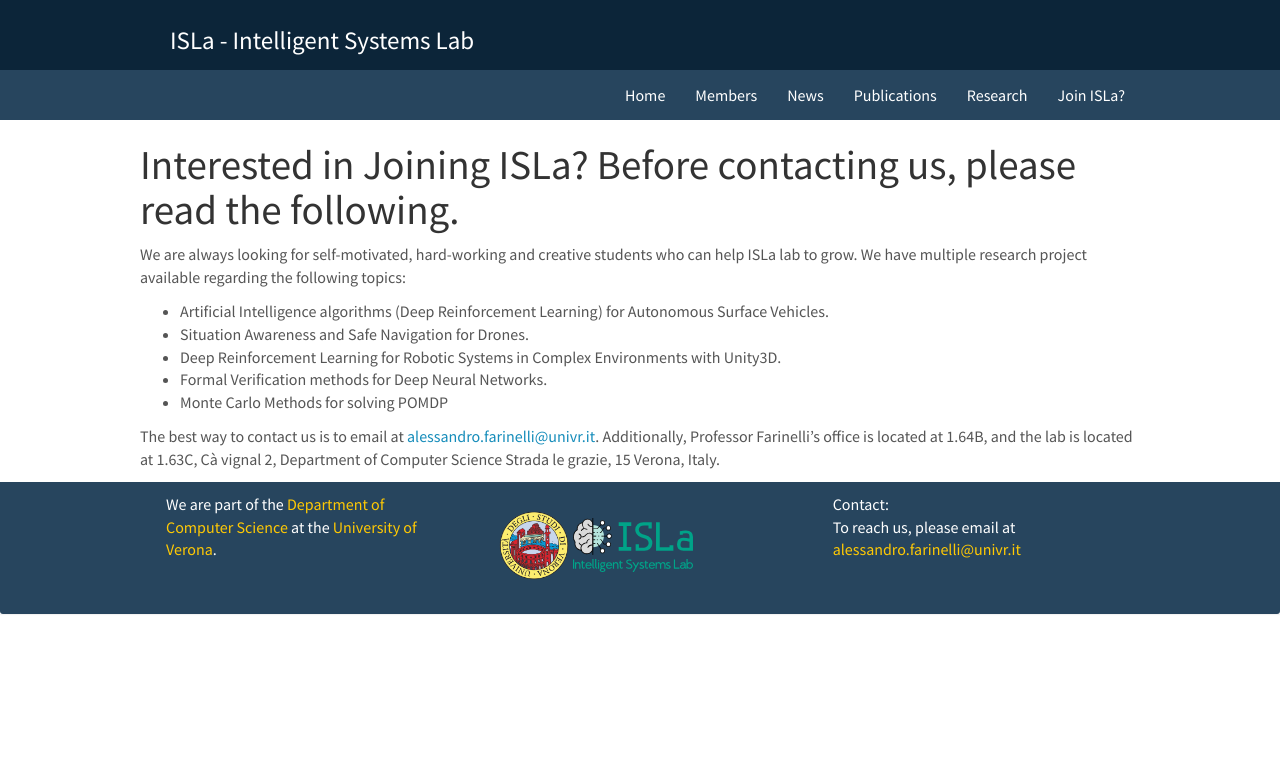
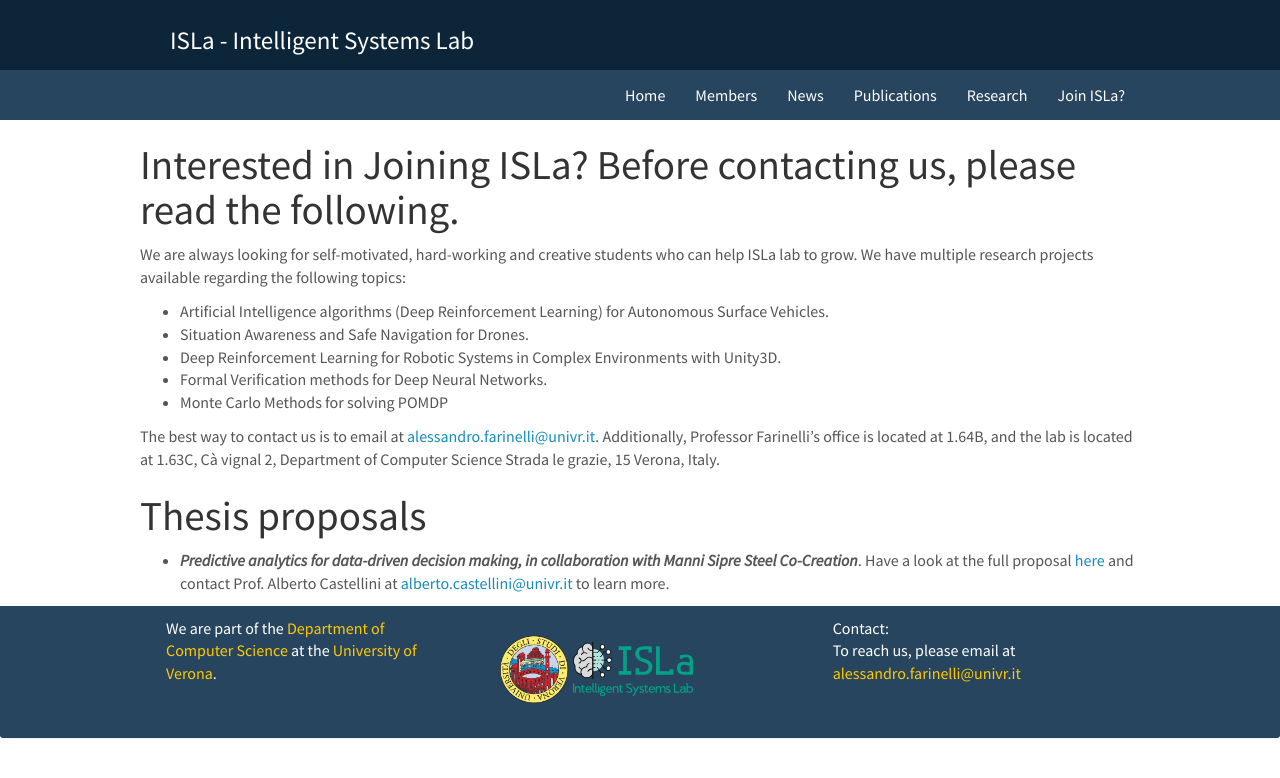
Before and after one commit to Isla-lab/Isla-lab.github.io, a Jekyll site: the page built from _pages/joiningus.md, in a window 1280 px wide. Shown: the top 778 px of the page. Built offline with Jekyll 4.4.1, drawn with Linux system fonts in a browser that asks for light colours; nearby versions of some CDN libraries.

Commit message:
Update joiningus.md

```diff
--- a/_pages/joiningus.md
+++ b/_pages/joiningus.md
@@ -9,7 +9,7 @@ permalink: /joiningus/
 # Interested in Joining ISLa? Before contacting us, please read the following.
 
 We are always looking for self-motivated, hard-working and creative students who can help ISLa lab to grow.
-We have multiple research project available regarding the following topics:
+We have multiple research projects available regarding the following topics:
 
 * Artificial Intelligence algorithms (Deep Reinforcement Learning) for Autonomous Surface Vehicles.
 * Situation Awareness and Safe Navigation for Drones.
@@ -18,3 +18,8 @@ We have multiple research project available regarding the following topics:
 * Monte Carlo Methods for solving POMDP
 
 The best way to contact us is to email at [alessandro.farinelli@univr.it](mailto:alessandro.farinelli@univr.it). Additionally, Professor Farinelli's office is located at 1.64B, and the lab is located at 1.63C, Cà vignal 2, Department of Computer Science Strada le grazie, 15 Verona, Italy.
+
+
+# Thesis proposals
+* ***Predictive analytics for data-driven decision making, in collaboration with Manni Sipre Steel Co-Creation***.
+  Have a look at the full proposal [here](https://Isla-lab.github.io/docs/manni_sipre_thesis.pdf) and contact Prof. Alberto Castellini at [alberto.castellini@univr.it](mailto:alberto.castellini@univr.it) to learn more.
```
